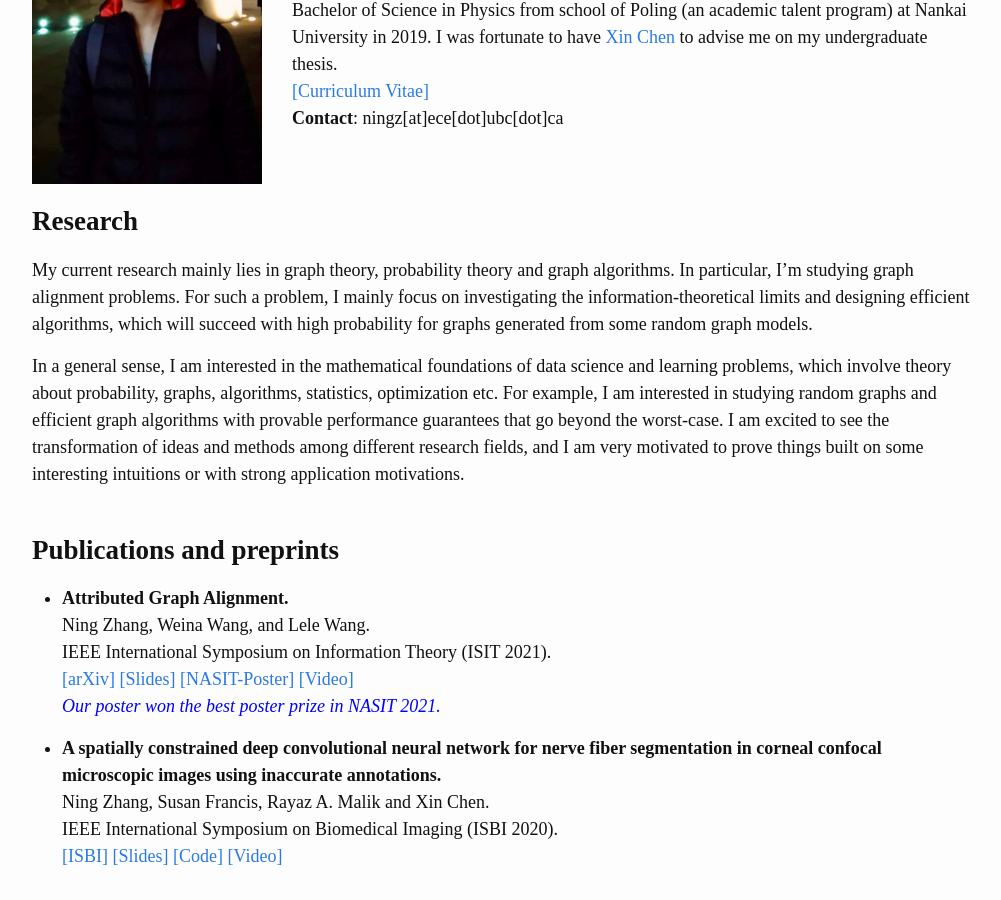
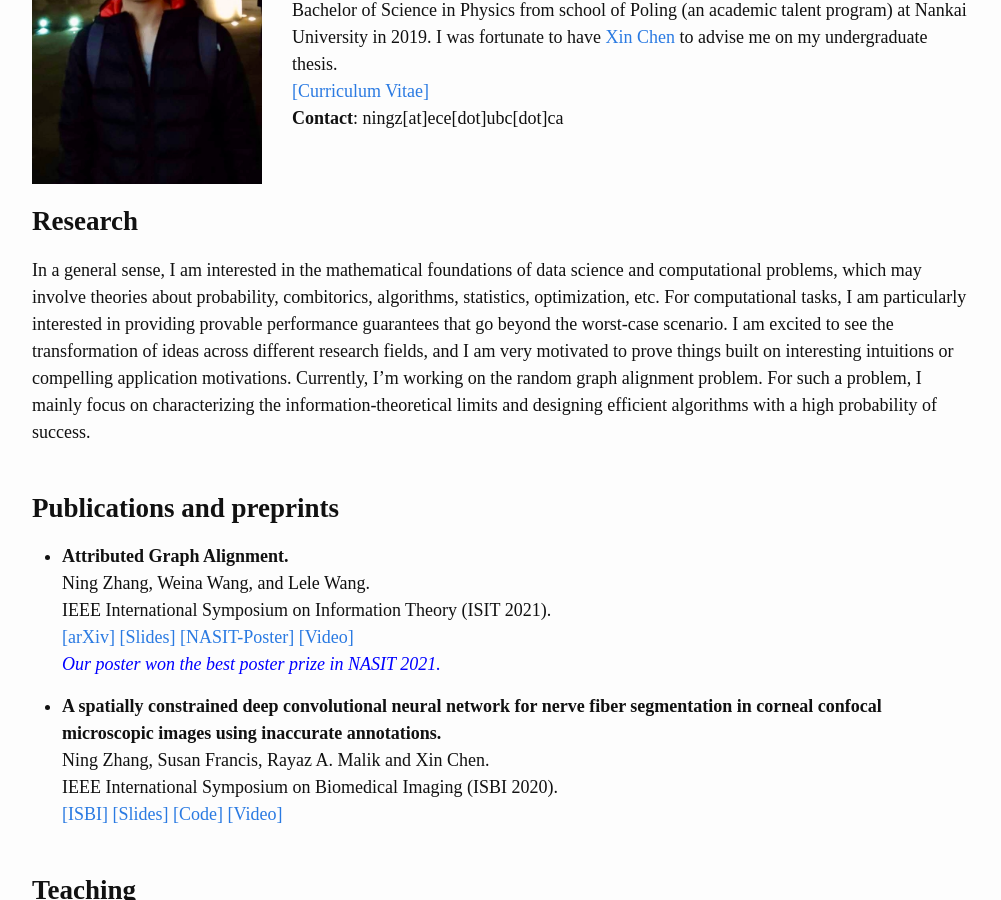
Before and after one commit to NingZhang-Git/NZ_website, a Jekyll site: the page built from index.md, in a window 1280 px wide and 900 px high, scrolled down 315 px. Shown: the whole window, without its empty margins (138-1139 px from the left). Built offline with Jekyll 4.4.1, drawn with Linux system fonts in a browser that asks for light colours.

Commit message:
Update index.md

```diff
--- a/index.md
+++ b/index.md
@@ -18,9 +18,8 @@ I am a research based master student in the department of ECE at the University
 <br>
 <br>
 ## **Research**
-My current research mainly lies in graph theory, probability theory and graph algorithms. In particular, I'm studying graph alignment problems. For such a problem, I mainly focus on investigating the information-theoretical limits and designing efficient algorithms, which will succeed with high probability for graphs generated from some random graph models.
-
-In a general sense, I am interested in the mathematical foundations of data science and learning problems, which involve theory about probability, graphs, algorithms, statistics, optimization etc. For example, I am interested in studying random graphs and efficient graph algorithms with provable performance guarantees that go beyond the worst-case. I am excited to see the transformation of ideas and methods among different research fields, and I am very motivated to prove things built on some interesting intuitions or with strong application motivations.
+In a general sense, I am interested in the mathematical foundations of data science and computational problems, which may involve theories about probability, combitorics, algorithms, statistics, optimization, etc. For computational tasks, I am particularly interested in providing provable performance guarantees that go beyond the worst-case scenario. I am excited to see the transformation of ideas across different research fields, and I am very motivated to prove things built on interesting intuitions or compelling application motivations.
+Currently, I'm working on the random graph alignment problem. For such a problem, I mainly focus on characterizing the information-theoretical limits and designing efficient algorithms with a high probability of success.
 <br/>
 <br/>
 
```
